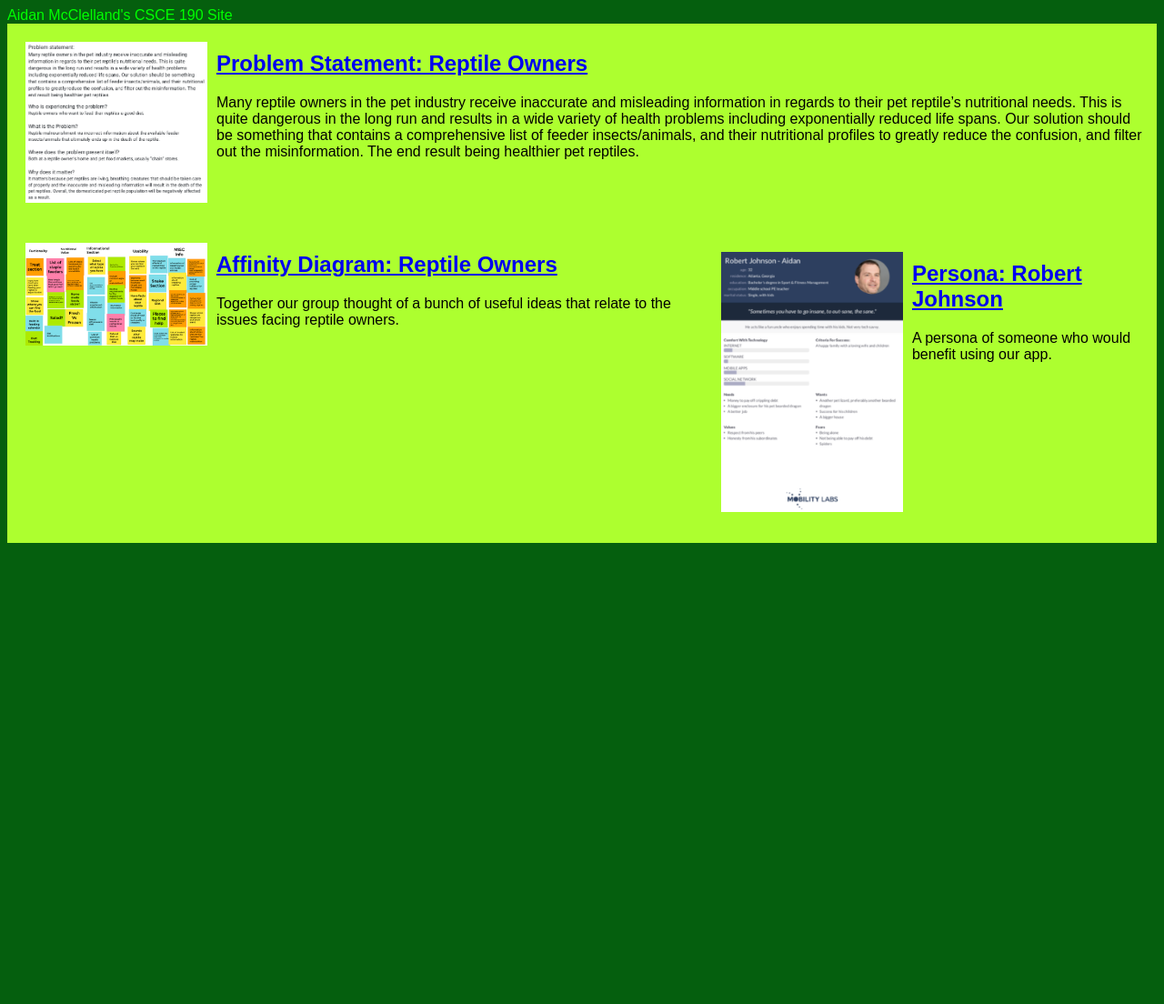
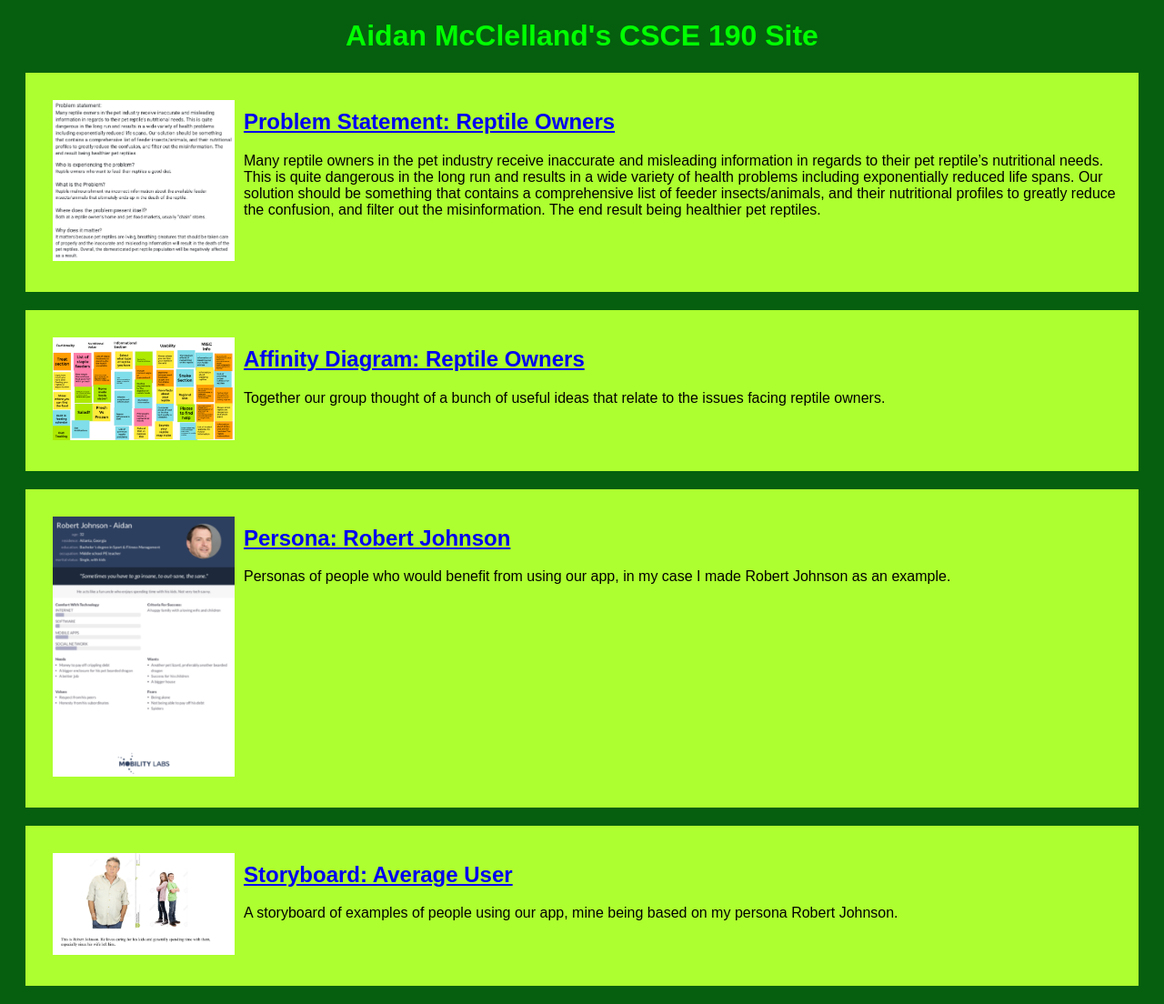
Before and after one commit to AidMcc88/AidMcc88.github.io, a plain HTML site: page index.html in a window 1280 px wide. Shown: the whole page at 91% size. Before the commit the page ends 800 px from the top, so only its background shows below. Drawn offline with Linux system fonts and the light colour scheme.

Commit message:
Add files via upload

```diff
--- a/index.html
+++ b/index.html
@@ -5,11 +5,11 @@
         <link rel="stylesheet" href="styles.css">
     </head>
     <body>
-        <hl>Aidan McClelland's CSCE 190 Site</hl>
+        <h1>Aidan McClelland's CSCE 190 Site</h1>
 
         <!-- Problem Statement Assignment -->
         <section class="assignment">
-            <a href="files/csce_190 problem_statement.pdf"><img src="images/problem_statement.png"><a/>
+            <a href="files/csce_190 problem_statement.pdf"><img src="images/problem_statement.png"></a>
             <section class="ass-details">
                 <a href="files/csce_190_problem_statement.pdf"><h2>Problem Statement: Reptile Owners</h2></a>
                 <p>
@@ -20,21 +20,33 @@
 
         <!-- Affinity Diagram Assignment -->
         <section class="assignment">
-            <a href="files/gravitas_jamboard.pdf"><img src="images/gravitas_jamboard_2.png"><a/>
+            <a href="files/gravitas_jamboard.pdf"><img src="images/gravitas_jamboard_2.png"></a>
             <section class="ass-details">
                 <a href="files/gravitas_jamboard.pdf"><h2>Affinity Diagram: Reptile Owners</h2></a>
                 <p>
                     Together our group thought of a bunch of useful ideas that relate to the issues facing reptile owners.
                 </p>
             </section>
+        </section>
 
              <!-- Persona Assignment -->
         <section class="assignment">
-            <a href="files/persona.pdf"><img src="images/persona.png"><a/>
+            <a href="files/persona.pdf"><img src="images/persona.png"></a>
             <section class="ass-details">
                 <a href="files/persona.pdf"><h2>Persona: Robert Johnson</h2></a>
                 <p>
-                    A persona of someone who would benefit using our app.
+                    Personas of people who would benefit from using our app, in my case I made Robert Johnson as an example.
+                </p>
+            </section>
+        </section>
+
+             <!-- Story Board Assignment -->
+        <section class="assignment">
+            <a href="files/StoryBoards.pdf"><img src="images/storyboard.png"></a>
+            <section class="ass-details">
+                <a href="files/StoryBoards.pdf"><h2>Storyboard: Average User</h2></a>
+                <p>
+                    A storyboard of examples of people using our app, mine being based on my persona Robert Johnson.
                 </p>
             </section>
         </section>
--- a/styles.css
+++ b/styles.css
@@ -5,7 +5,8 @@ body {
 
 .assignment {
     display:flex;
-    padding:10px;
+    padding:20px;
+    margin:20px;
     background:greenyellow;
 }
 
@@ -14,7 +15,7 @@ body {
     padding:10px;
 }
 
-hl {
+h1 {
     color: lime;
     text-align: center;
 }
```
